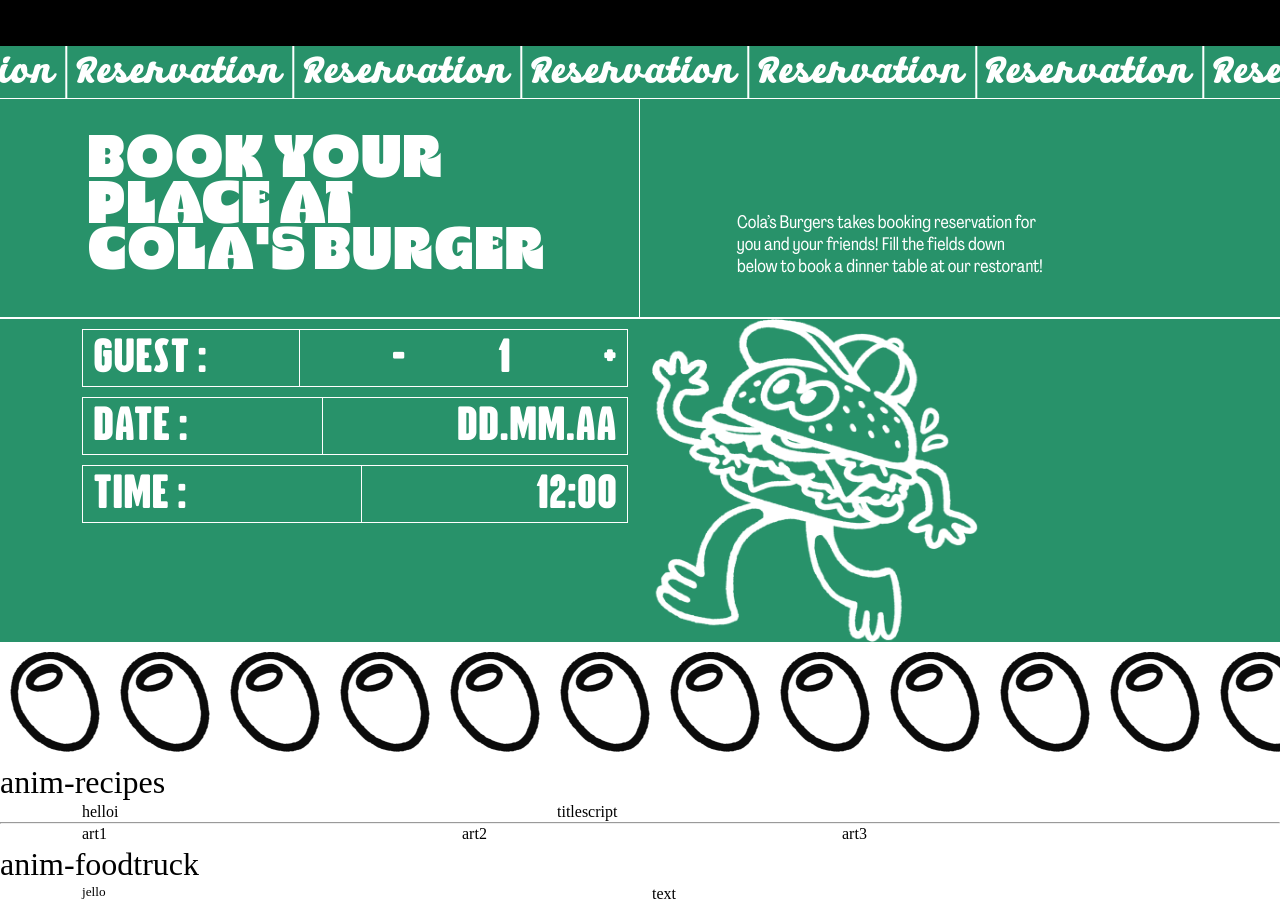
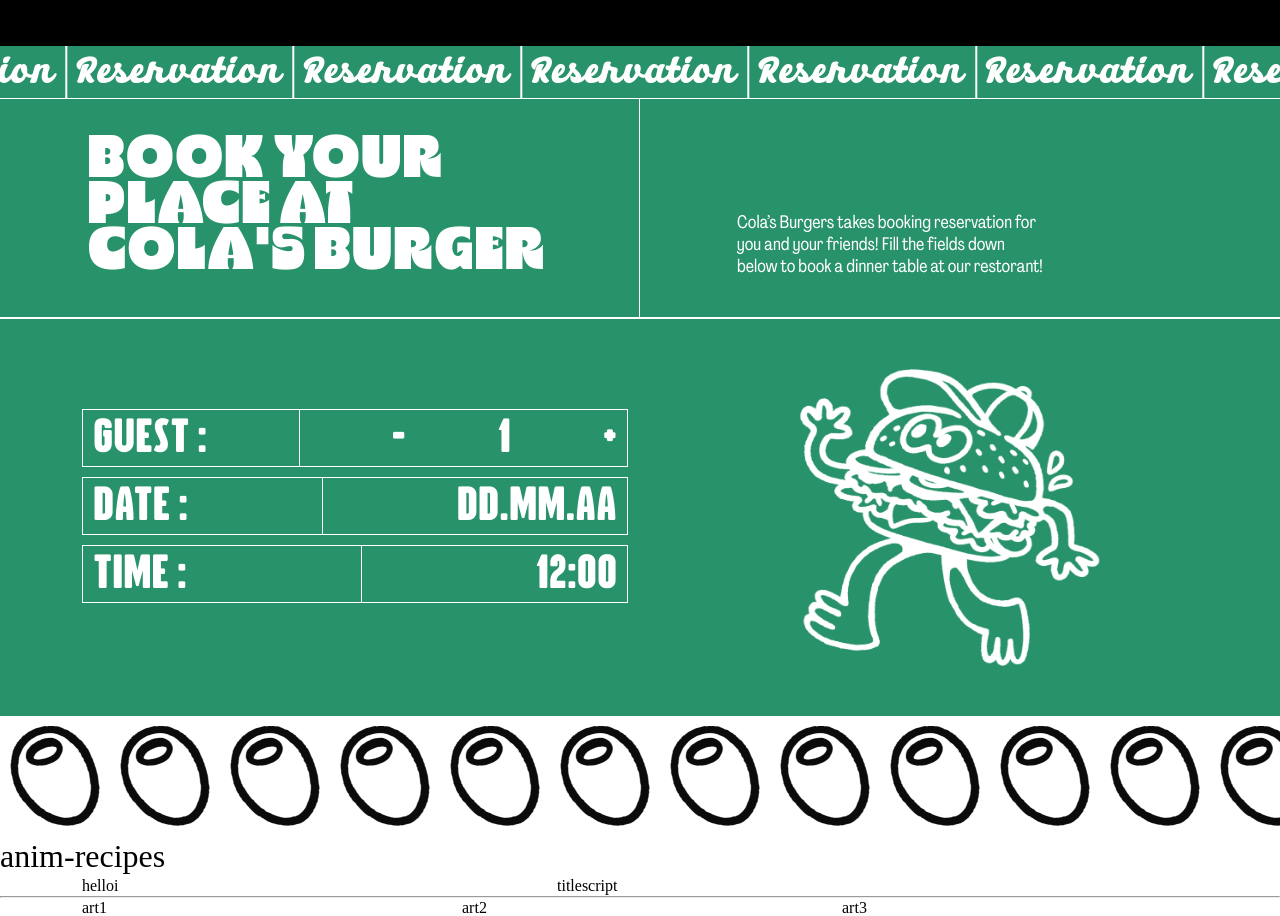
Before and after one commit to thomasrouiller/colasburger, a website built with Parcel: page src/index.html in a window 1280 px wide. Shown: the part 1370-2286 px from the top of the page. Built offline with nearby package versions, Linux system fonts and the light colour scheme.

Commit message:
reservation part done

```diff
--- a/src/index.html
+++ b/src/index.html
@@ -201,11 +201,13 @@
         <div class="row reservation-line">
           <h1
             id="reservation"
-            class="col-sm-12 col-lg-6 introduction-title reservation-title"
+            class="col-sm-12 col-lg-6 introduction-title reservation-title reservation-pad"
           >
             Book your place at Cola's Burger
           </h1>
-          <p class="col-sm-12 col-lg-6 introduciton-text reservation-text">
+          <p
+            class="col-sm-12 col-lg-6 introduciton-text reservation-text reservation-pad"
+          >
             Cola’s Burgers takes booking reservation for you and your friends!
             Fill the fields down below to book a dinner table at our restorant!
           </p>
@@ -215,7 +217,7 @@
       <div class="container">
         <div class="row">
           <div class="col-sm-12 col-lg-6">
-            <div class="reservation-container">
+            <div class="reservation-container reservation-container-pad">
               <div
                 class="reservation-container-style guest-container reservation-border"
               >
--- a/src/scss/main.scss
+++ b/src/scss/main.scss
@@ -126,7 +126,7 @@ header {
   top: 15px;
 }
 
-//burger
+//burger menu
 
 .burger-line {
   top: 17px;
@@ -180,6 +180,84 @@ header {
   color: #5c0c00;
   letter-spacing: 1.2px;
   text-transform: uppercase;
+}
+
+//burger menu 2
+
+.burger-open {
+  border-top: var(--white) solid 1.5px;
+  width: 100%;
+  height: 100%;
+  display: flex;
+  flex-direction: column;
+  position: fixed;
+  background-color: var(--red);
+  z-index: 10;
+  top: 50.4px;
+  color: white;
+  font-family: "hubdisplay";
+  font-size: 47px;
+  color: var(--white);
+  letter-spacing: 0;
+  opacity: 0;
+}
+
+.burger-link {
+  margin: 15px 0px 0px 17px;
+  text-decoration: none;
+}
+
+.burger-open.is-open {
+  opacity: 1;
+}
+
+.menu {
+  margin-top: 20px;
+}
+
+@media (min-width: 992px) {
+  .burger-open {
+    display: none;
+  }
+}
+
+//burger menu 3
+
+.burger-open {
+  border-top: var(--white) solid 1.5px;
+  width: 100%;
+  height: 100%;
+  display: flex;
+  flex-direction: column;
+  position: fixed;
+  background-color: var(--red);
+  z-index: 10;
+  top: 50.4px;
+  color: white;
+  font-family: "hubdisplay";
+  font-size: 47px;
+  color: var(--white);
+  letter-spacing: 0;
+  opacity: 0;
+}
+
+.burger-link {
+  margin: 15px 0px 0px 17px;
+  text-decoration: none;
+}
+
+.burger-open.is-open {
+  opacity: 1;
+}
+
+.menu {
+  margin-top: 20px;
+}
+
+@media (min-width: 992px) {
+  .burger-open {
+    display: none;
+  }
 }
 
 // anim-01
@@ -357,7 +435,7 @@ header {
   background-color: var(--white);
 }
 
-//main burgers
+//main burgers articles
 
 .burgers-dark {
   background-color: var(--black);
@@ -494,6 +572,7 @@ header {
 }
 
 .reservation-title {
+  padding-top: 40px;
   color: var(--white);
 }
 
@@ -502,8 +581,16 @@ header {
 }
 
 @media (min-width: 992px) {
+  .reservation-pad {
+    margin-top: 20px;
+  }
+}
+
+@media (min-width: 992px) {
   .reservation-title {
     border-right: var(--white) solid 0.7px;
+    padding-top: 40px;
+    margin-top: 0px;
     padding-right: 60px;
   }
 }
@@ -529,6 +616,12 @@ header {
 
 .reservation-container-style {
   height: 58px;
+}
+
+@media (min-width: 992px) {
+  .reservation-container-pad {
+    padding-top: 80px;
+  }
 }
 
 .reservation-container {
@@ -573,49 +666,21 @@ header {
 .mascotte-container {
   display: flex;
   justify-content: center;
-  max-width: 350px;
-  margin: 0;
 }
 
 .mascotte {
-  display: flex;
+  width: 350px;
 }
 
-//burger test
-
-.burger-open {
-  border-top: var(--white) solid 1.5px;
-  width: 100%;
-  height: 100%;
-  display: flex;
-  flex-direction: column;
-  position: fixed;
-  background-color: var(--red);
-  z-index: 10;
-  top: 50.4px;
-  color: white;
-  font-family: "hubdisplay";
-  font-size: 47px;
-  color: var(--white);
-  letter-spacing: 0;
-  opacity: 0;
-}
-
-.burger-link {
-  margin: 15px 0px 0px 17px;
-  text-decoration: none;
-}
-
-.burger-open.is-open {
-  opacity: 1;
-}
-
-.menu {
-  margin-top: 20px;
+@media (max-width: 992px) {
+  .mascotte {
+    width: 300px;
+    padding: 20px 0px;
+  }
 }
 
 @media (min-width: 992px) {
-  .burger-open {
-    display: none;
+  .mascotte {
+    padding: 50px 0px 50px 50px;
   }
 }
```
